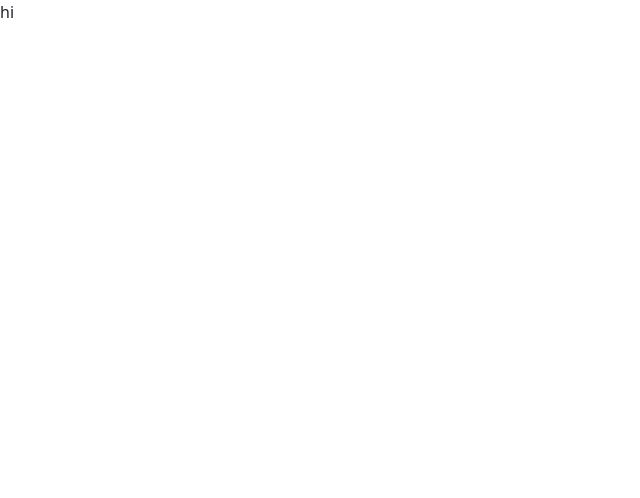
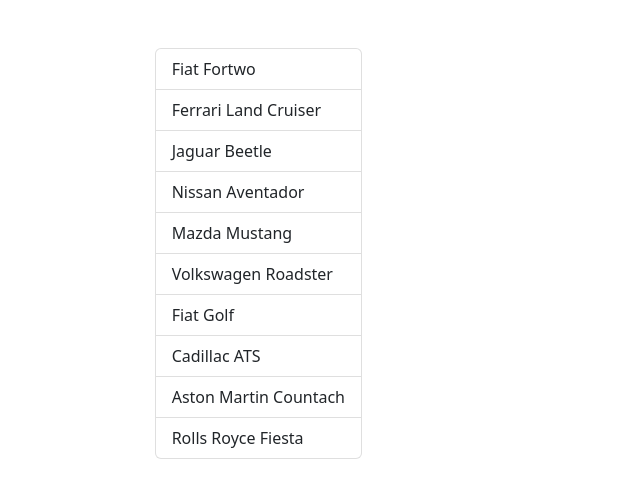
Before and after one commit to RobBerger/l04-assignment-FSWD1054, a React (Create React App) app: page / in a window 1280 px wide. Shown: the top 498 px of the page, without its empty margins (0-640 px from the left). Built offline with nearby package versions, Linux system fonts and the light colour scheme.

Commit message:
figured out how to get ListGroup to work

```diff
--- a/src/App.js
+++ b/src/App.js
@@ -1,5 +1,7 @@
 import React from 'react';
 import { faker } from '@faker-js/faker';
+import Stack from 'react-bootstrap/Stack';
+import VehicleList from './VehicleList';
 
 class App extends React.Component {
 
@@ -30,7 +32,9 @@ selectedCar(vehicle) {
 
   render() {
     return (
-      <>hi</>
+      <Stack gap={3} direction="horizontal" className="p-5 col-md-10 offset-md-1">
+        <VehicleList vehicles={this.state.vehicles}/>
+      </Stack>
     )
   }
 }
--- a/src/VehicleList.js
+++ b/src/VehicleList.js
@@ -1,12 +1,21 @@
 import React from 'react';
+import ListGroup from 'react-bootstrap/ListGroup';
 
 class VehicleList extends React.Component {
 
+createList(vehicle) {
+    return (
+        <ListGroup.Item>
+            { vehicle.manufacturer } { vehicle.model }
+        </ListGroup.Item>
+    )
+}
+
     render() {
         return (
-            <>
-
-            </>
+            <ListGroup>
+                {this.props.vehicles.map((v) => this.createList(v))}
+            </ListGroup>
         )
     }
 }
```
